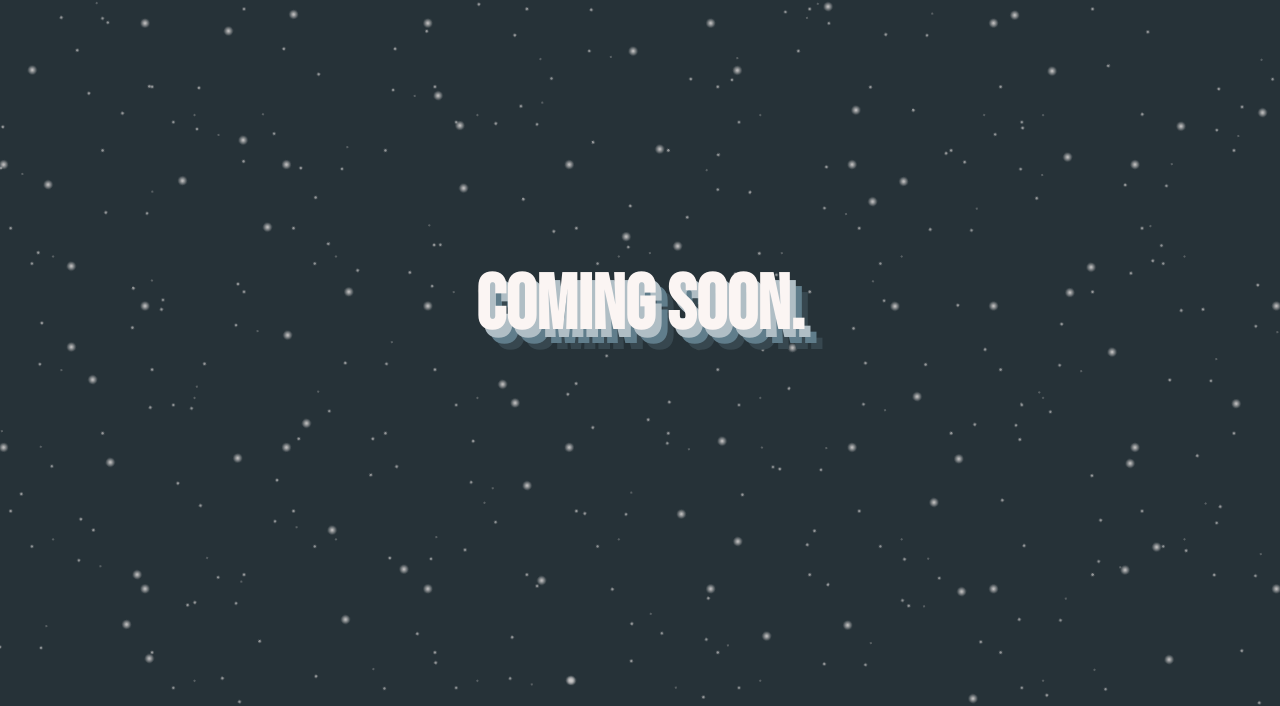
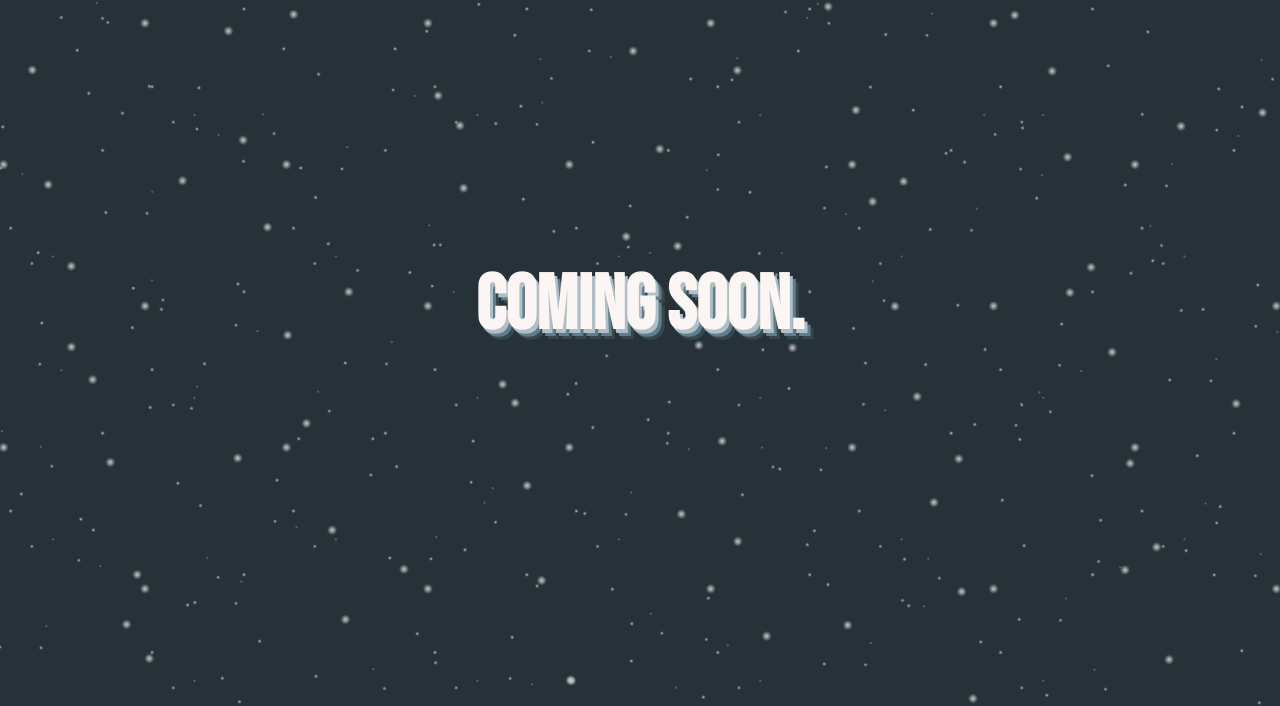
Before and after one commit to aprzaide/aprwebsite, a website built with Parcel: page index.html in a window 1280 px wide. Shown: the part 94-800 px from the top of the page. Built offline with nearby package versions, Linux system fonts and the light colour scheme.

Commit message:
Update styles.css

```diff
--- a/src/styles.css
+++ b/src/styles.css
@@ -58,10 +58,10 @@ body {
   transition: text-shadow 0.3s ease-out;
 }
 
-body:hover .title h1 {
+/** body:hover .title h1 {
   text-shadow: 6px 8px var(--blue3), 12px 14px var(--blue2),
     18px 20px var(--blue1);
-}
+} **/
 
 /*--------- Starfield(Fade+Animation) -------*/
 
```
